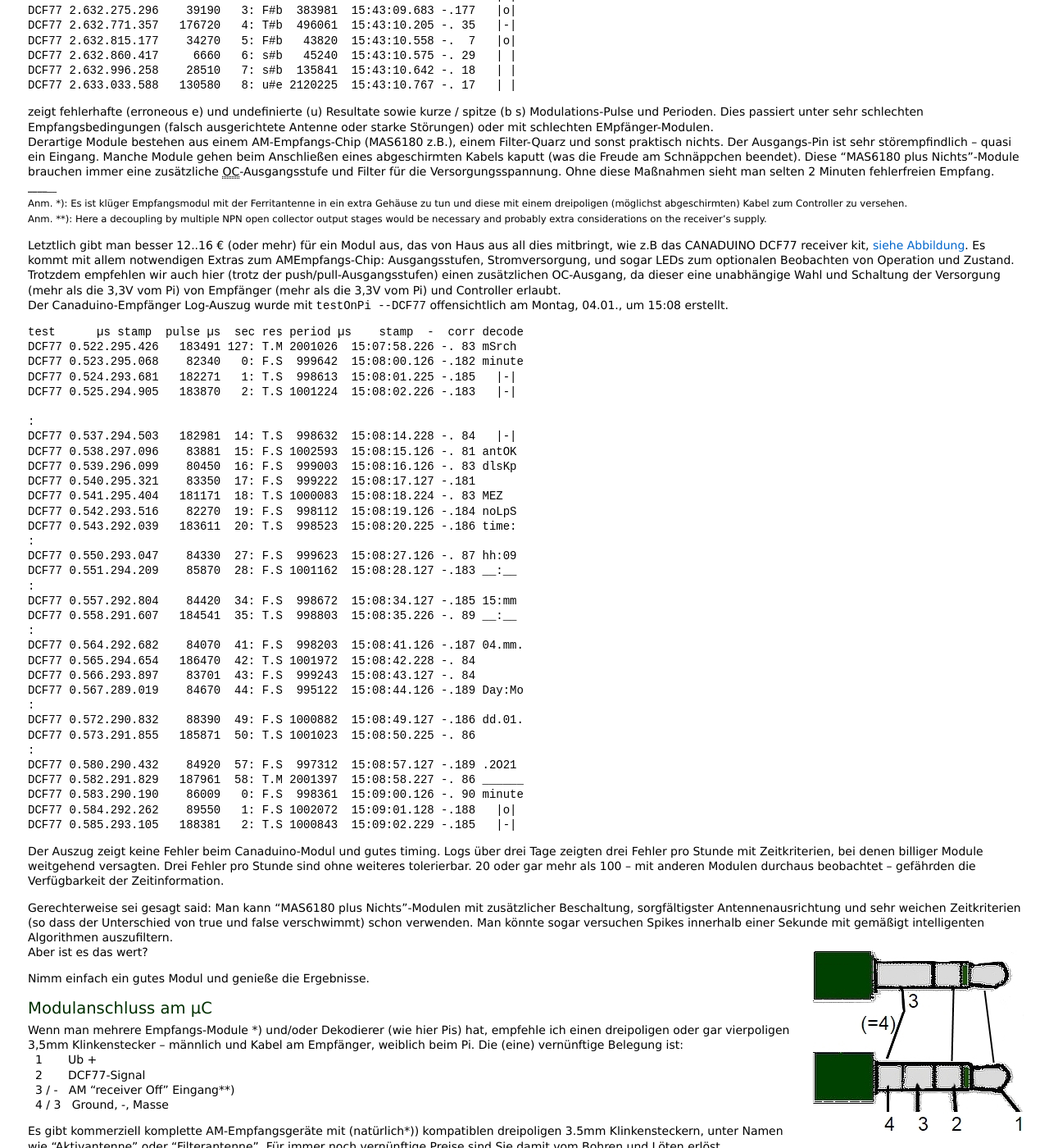
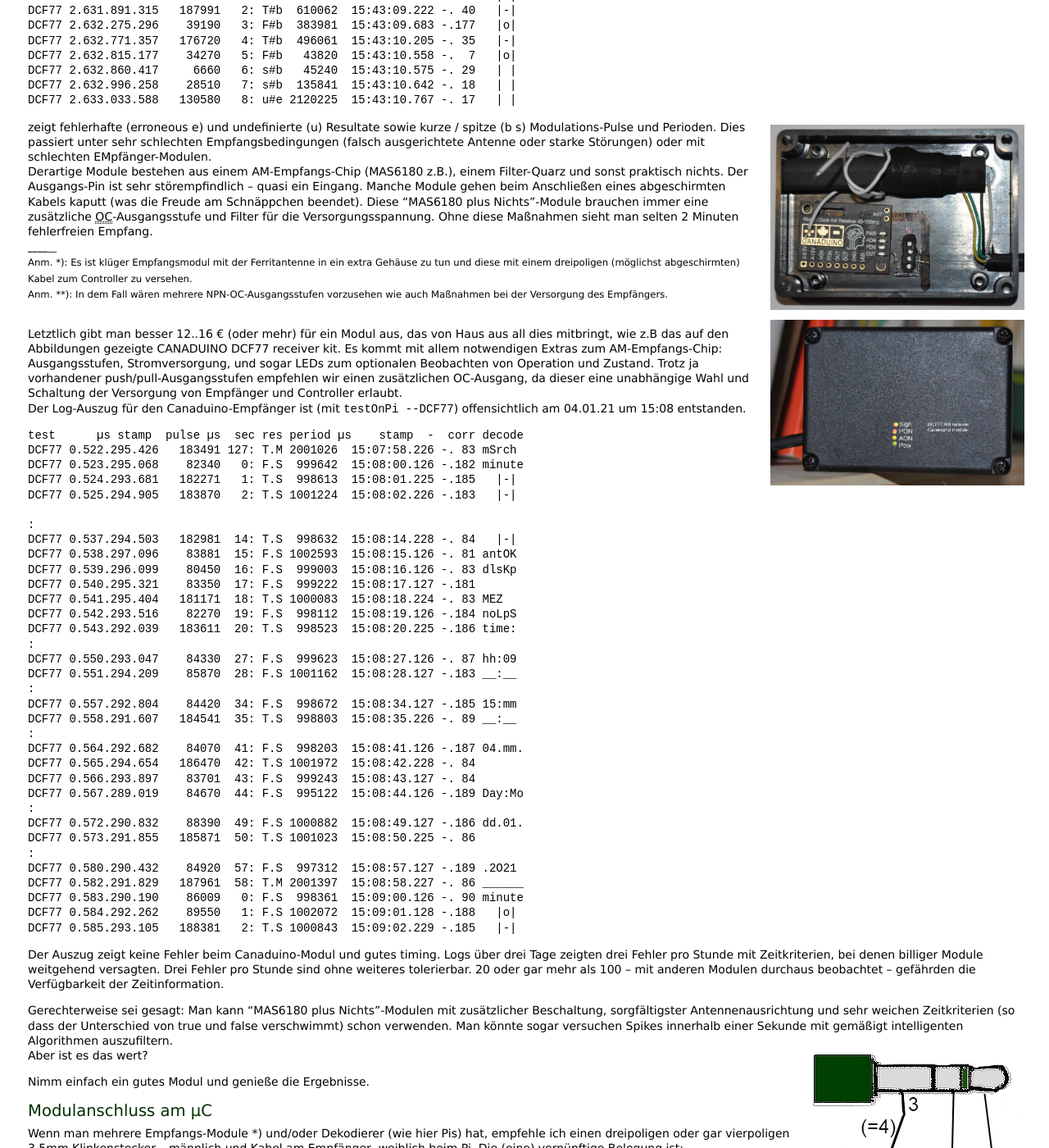
Before and after one commit to a-weinert/a-weinert.github.io, a Jekyll site: the page built from _posts/2020-10-08-timeSyncLocNet_de.md, in a window 1280 px wide and 1400 px high, scrolled down 2859 px. Shown: the whole window at 82% size. Built offline with Jekyll 4.4.1, drawn with Linux system fonts in a browser that asks for light colours; some of the changed text lies outside the part shown.

Commit message:
DCF77 German enh. corr.

````diff
--- a/_posts/2020-10-08-timeSyncLocNet_de.md
+++ b/_posts/2020-10-08-timeSyncLocNet_de.md
@@ -202,15 +202,16 @@
 letzten Stunde vorher der Schaltsekunde (xx:59:60) diese ankündigt, ist
 man informiert, ohne das
 [IERS bulletin C](https://www.iers.org/SharedDocs/News/EN/BulletinC.html
-"Earth Rotation Services") lesen zu müssen.[<img
-src="/assets/images/DCF77rec_0469.jpg" width="310" height="431"
-title="DCF77-Empfänger, Canaduino module, full size (click)"
- alt="DCF77-Empfänger, Canaduino module, full size  "class="imgonright" />](/assets/images/DCF77rec_0469.jpg "image full size")
+"Earth Rotation Services") lesen zu müssen.
 <small>______________
 Anm. *): Möge der Brexit die Macht der Britischen Admiralität soweit
-mindern, dass der Rest der Welt die Schaltsekunden loswerden kann.</small>
-
-
+mindern, dass der Rest der Welt die Schaltsekunden loswerden
+kann.
+[<img
+src="/assets/images/DCF77rec_0507.jpg" width="310" height="320"
+title="DCF77 Empfänger mit Canaduino-Modul, aufgebaut (click: großes Bild)"
+ alt="DCF77 Empfänger, aufgebaut" class="imgonright" />](/assets/images/DCF77rec_0507.jpg
+ "image full size")
 ## DCF77-Empfänger
 
 Wir betrachten nur
@@ -250,7 +251,11 @@
 DCF77 2.632.996.258    28510   7: s#b  135841  15:43:10.642 -. 18   | |
 DCF77 2.633.033.588   130580   8: u#e 2120225  15:43:10.767 -. 17   | |
 ```
-zeigt fehlerhafte (erroneous e) und undefinierte (u) Resultate sowie
+[<img
+src="/assets/images/DCF77rec_0493.jpg" width="310" height="226"
+title="DCF77-Empfänger, Gehäuse und Canaduino-Modul (click: groß)"
+ alt="DCF77-Empfänger, Gehäuse" class="imgonright" />](/assets/images/DCF77rec_0493.jpg
+ "image full size")zeigt fehlerhafte (erroneous e) und undefinierte (u) Resultate sowie
 kurze / spitze (b s) Modulations-Pulse und Perioden. Dies passiert unter
 sehr schlechten Empfangsbedingungen (falsch ausgerichtete Antenne oder
 starke Störungen) oder mit schlechten EMpfänger-Modulen.
@@ -266,21 +271,23 @@
 Anm. *): Es ist klüger Empfangsmodul mit der Ferritantenne in ein extra
 Gehäuse zu tun und diese mit einem dreipoligen (möglichst abgeschirmten)
 Kabel zum Controller zu versehen.
-Anm. **): Here a decoupling by multiple NPN open collector output stages
-would be necessary and probably extra considerations on the receiver's
-supply.</small>
+Anm. **): In dem Fall wären mehrere NPN-OC-Ausgangsstufen vorzusehen wie auch
+Maßnahmen bei der Versorgung des Empfängers.</small><br clear="right" />[<img
+src="/assets/images/DCF77rec_0512.jpg" width="310" height="202"
+title="DCF77-Empfänger Außenansicht, geschönt (click: groß)"
+ alt="DCF77 Empfänger, Canaduino module" class="imgonright" />](/assets/images/DCF77rec_0512.jpg
+ "image full size")
 
 Letztlich gibt man besser 12..16 € (oder mehr) für ein Modul aus, das von
-Haus aus all dies mitbringt, wie z.B das CANADUINO DCF77 receiver kit,
-[siehe Abbildung](/assets/images/DCF77rec_0469.jpg "Canaduino kit aufgebaut").
-Es kommt mit allem notwendigen Extras zum AMEmpfangs-Chip: Ausgangsstufen,
+Haus aus all dies mitbringt, wie z.B das auf den Abbildungen gezeigte
+CANADUINO DCF77 receiver kit. Es kommt mit allem notwendigen Extras zum
+AM-Empfangs-Chip: Ausgangsstufen,
 Stromversorgung, und sogar LEDs zum optionalen Beobachten von Operation
-und Zustand. Trotzdem empfehlen wir auch hier (trotz der
-push/pull-Ausgangsstufen) einen zusätzlichen OC-Ausgang, da dieser eine
-unabhängige Wahl und Schaltung der Versorgung (mehr als die 3,3V vom Pi)
-von Empfänger (mehr als die 3,3V vom Pi) und Controller erlaubt.
-Der Canaduino-Empfänger Log-Auszug wurde mit ```testOnPi  --DCF77```
-offensichtlich am Montag, 04.01., um 15:08 erstellt.
+und Zustand. Trotz ja vorhandener push/pull-Ausgangsstufen empfehlen wir
+einen zusätzlichen OC-Ausgang, da dieser eine unabhängige Wahl und Schaltung
+der Versorgung von Empfänger und Controller erlaubt.
+Der Log-Auszug für den Canaduino-Empfänger ist (mit ```testOnPi  --DCF77```)
+offensichtlich am 04.01.21 um 15:08 entstanden.
 
 ```
 test      µs stamp  pulse µs  sec res period µs    stamp  -  corr decode
@@ -325,7 +332,7 @@
 weiteres tolerierbar. 20 oder gar mehr als 100 -- mit anderen Modulen
 durchaus beobachtet -- gefährden die Verfügbarkeit der Zeitinformation.
 
-Gerechterweise sei gesagt said: Man kann "MAS6180 plus Nichts"-Modulen
+Gerechterweise sei gesagt: Man kann "MAS6180 plus Nichts"-Modulen
 mit zusätzlicher Beschaltung, sorgfältigster Antennenausrichtung und
 sehr weichen Zeitkriterien (so dass der Unterschied von true und false
 verschwimmt) schon verwenden. Man könnte sogar versuchen Spikes innerhalb
````
Also changed, not shown: assets/images/DCF77rec_0493.jpg (added), assets/images/DCF77rec_0507.jpg (added), assets/images/DCF77rec_0512.jpg (added).
